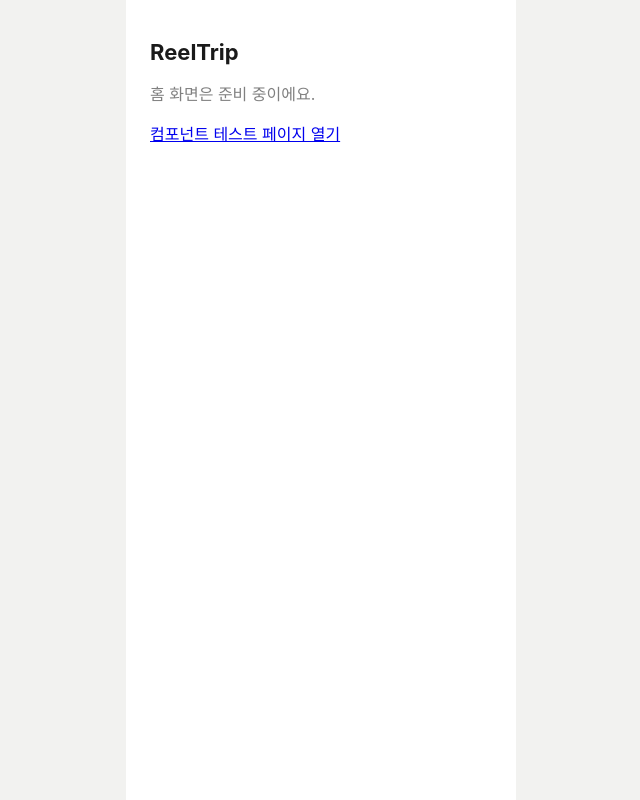
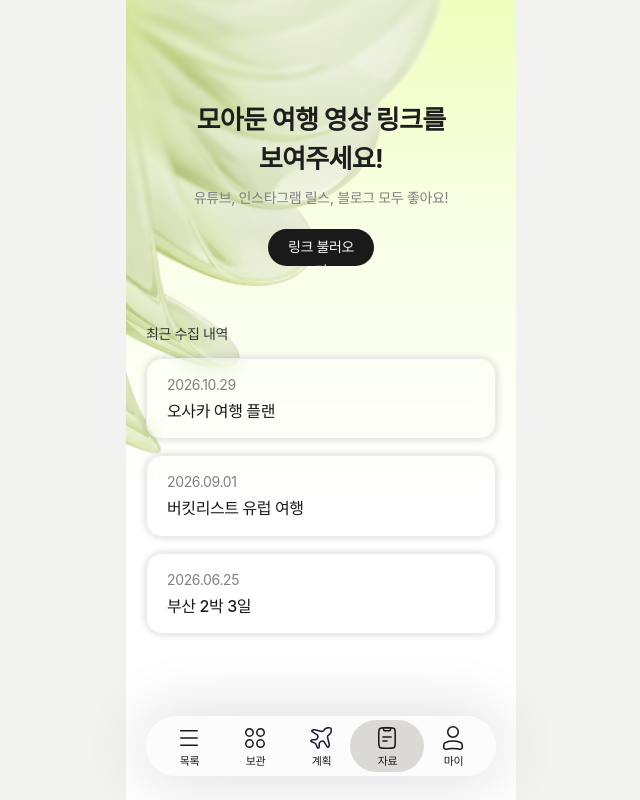
Before and after one commit to Reeltrip/Frontdoor, a React (Vite) app: page /home in a window 1280 px wide. Shown: the whole page, without its empty margins (319-959 px from the left). Built offline with nearby package versions, Linux system fonts and the light colour scheme; a web font is replaced by a local one.

Commit message:
feat: 홈 화면과 최근 수집 내역 목록 화면  추가 (#7)

```diff
--- /dev/null
+++ b/src/features/source/api/recentCollections.ts
@@ -0,0 +1,8 @@
+import type { RecentCollection } from "../model/recentCollection.types";
+
+// 빈 배열로 바꾸면 홈의 빈 화면(2-2)을 볼 수 있음
+export const FAKE_RECENT_COLLECTIONS: RecentCollection[] = [
+  { id: "fake-1", date: "2026.10.29", title: "오사카 여행 플랜" },
+  { id: "fake-2", date: "2026.09.01", title: "버킷리스트 유럽 여행" },
+  { id: "fake-3", date: "2026.06.25", title: "부산 2박 3일" },
+];
--- /dev/null
+++ b/src/features/source/model/recentCollection.types.ts
@@ -0,0 +1,5 @@
+export type RecentCollection = {
+  id: string;
+  date: string;
+  title: string;
+};
--- /dev/null
+++ b/src/features/source/ui/RecentCollectionCard.module.css
@@ -0,0 +1,25 @@
+.card {
+    padding: 14px 20px;
+    border: 1px solid var(--color-gray-50);
+    border-radius: 16px;
+    background: rgba(255, 255, 255, 0.12);
+    -webkit-backdrop-filter: blur(7.8px);
+    backdrop-filter: blur(7.8px);
+    box-shadow: 0 0 7.7px 0 rgba(26, 26, 26, 0.2);
+    list-style: none;
+}
+
+.date {
+    margin: 0;
+    font: var(--font-body2);
+    letter-spacing: var(--tracking);
+    color: var(--color-gray-500);
+}
+
+.title {
+    margin: 2px 0 0;
+    font: var(--font-body1);
+    font-weight: 500;
+    letter-spacing: var(--tracking);
+    color: var(--color-gray-900);
+}
--- /dev/null
+++ b/src/features/source/ui/RecentCollectionCard.tsx
@@ -0,0 +1,17 @@
+import type { RecentCollection } from "../model/recentCollection.types";
+import styles from "./RecentCollectionCard.module.css";
+
+type RecentCollectionCardProps = {
+  collection: RecentCollection;
+};
+
+export default function RecentCollectionCard({
+  collection,
+}: RecentCollectionCardProps) {
+  return (
+    <li className={styles.card}>
+      <p className={styles.date}>{collection.date}</p>
+      <p className={styles.title}>{collection.title}</p>
+    </li>
+  );
+}
--- a/src/pages/ComponentTestPage/demos.tsx
+++ b/src/pages/ComponentTestPage/demos.tsx
@@ -1,12 +1,16 @@
-import type { ReactNode } from 'react';
-import Button from '@/shared/components/Button';
-import ConfirmModal from '@/shared/components/ConfirmModal';
-import { LoadingArc, LoadingBlob, LoadingSpinner } from '@/shared/components/Loading';
-import { MapMarker } from '@/shared/components/Map';
-import PlaceCard from '@/features/place/ui/PlaceCard';
-import PlaceCardCompact from '@/features/place/ui/PlaceCardCompact';
-import CategoryChip from '@/features/place/ui/CategoryChip';
-import type { Place } from '@/features/place/model/place.types';
+import type { ReactNode } from "react";
+import Button from "@/shared/components/Button";
+import ConfirmModal from "@/shared/components/ConfirmModal";
+import {
+  LoadingArc,
+  LoadingBlob,
+  LoadingSpinner,
+} from "@/shared/components/Loading";
+import { MapMarker } from "@/shared/components/Map";
+import PlaceCard from "@/features/place/ui/PlaceCard";
+import PlaceCardCompact from "@/features/place/ui/PlaceCardCompact";
+import CategoryChip from "@/features/place/ui/CategoryChip";
+import type { Place } from "@/features/place/model/place.types";
 import {
   CalendarDemo,
   CategoryFilterDemo,
@@ -19,10 +23,11 @@ import {
   SegmentedButtonsDemo,
   TabBarDemo,
   TextFieldDemo,
-} from './DemoWidgets';
-import sampleFood from '@/shared/assets/images/sample-food.png';
-import sampleHotel from '@/shared/assets/images/sample-hotel.jpg';
-import sampleDonut from '@/shared/assets/images/sample-donut.jpg';
+} from "./DemoWidgets";
+import sampleFood from "@/shared/assets/images/sample-food.png";
+import sampleHotel from "@/shared/assets/images/sample-hotel.jpg";
+import sampleDonut from "@/shared/assets/images/sample-donut.jpg";
+import RecentCollectionCard from "@/features/source/ui/RecentCollectionCard";
 
 export type ComponentDemo = {
   /** 컴포넌트 이름 */
@@ -36,53 +41,92 @@ export type ComponentDemo = {
 
 // 가짜 데이터: 피그마 카드에 들어간 예시 그대로
 const FOOD_PLACE: Place = {
-  id: 'demo-food',
-  category: 'food',
-  name: '하카타 잇소 (博多一双)',
+  id: "demo-food",
+  category: "food",
+  name: "하카타 잇소 (博多一双)",
   imageUrl: sampleFood,
-  summary: ['하카타역 동쪽 도보 약 6~7분', '11:00~24:00'],
-  tag: '¥960~980',
+  summary: ["하카타역 동쪽 도보 약 6~7분", "11:00~24:00"],
+  tag: "¥960~980",
   reviewCount: 6500,
 };
 
 const HOTEL_PLACE: Place = {
-  id: 'demo-hotel',
-  category: 'accommodation',
-  name: 'JR 큐슈 호텔 블라썸 하카타 센트럴',
+  id: "demo-hotel",
+  category: "accommodation",
+  name: "JR 큐슈 호텔 블라썸 하카타 센트럴",
   imageUrl: sampleHotel,
-  summary: ['하카타역 도보 약 2분'],
-  tag: '공식 홈페이지 확인',
+  summary: ["하카타역 도보 약 2분"],
+  tag: "공식 홈페이지 확인",
 };
 
 const DONUT_PLACE: Place = {
-  id: 'demo-donut',
-  category: 'food',
+  id: "demo-donut",
+  category: "food",
   name: "I'm donut? 후쿠오카 텐진점",
   imageUrl: sampleDonut,
   summary: [],
-  address: '후쿠오카시 주오구 와타나베도리 5-24-30, 1층',
-  tag: '¥220~240',
+  address: "후쿠오카시 주오구 와타나베도리 5-24-30, 1층",
+  tag: "¥220~240",
   reviewCount: 1806,
 };
 
-const LIME_SCALE = ['10', '50', '100', '200', '300', '400', '500', '600', '700', '800', '900'];
-const GRAY_SCALE = ['0', '50', '100', '200', '300', '400', '500', '600', '700', '800', '900'];
-const TYPE_SCALE = ['display', 'h1', 'h2', 'h3', 'body1', 'body2', 'button', 'caption'];
+const LIME_SCALE = [
+  "10",
+  "50",
+  "100",
+  "200",
+  "300",
+  "400",
+  "500",
+  "600",
+  "700",
+  "800",
+  "900",
+];
+const GRAY_SCALE = [
+  "0",
+  "50",
+  "100",
+  "200",
+  "300",
+  "400",
+  "500",
+  "600",
+  "700",
+  "800",
+  "900",
+];
+const TYPE_SCALE = [
+  "display",
+  "h1",
+  "h2",
+  "h3",
+  "body1",
+  "body2",
+  "button",
+  "caption",
+];
 
 const noop = () => {};
 
 export const componentDemos: ComponentDemo[] = [
   {
-    name: 'DesignTokens',
-    path: 'app/styles/index.css',
-    description: '피그마 디자인시스템의 색·글자 크기',
+    name: "DesignTokens",
+    path: "app/styles/index.css",
+    description: "피그마 디자인시스템의 색·글자 크기",
     variants: [
-      { label: '라임', render: () => <ColorScale name="lime" steps={LIME_SCALE} /> },
-      { label: '회색', render: () => <ColorScale name="gray" steps={GRAY_SCALE} /> },
       {
-        label: '글자',
+        label: "라임",
+        render: () => <ColorScale name="lime" steps={LIME_SCALE} />,
+      },
+      {
+        label: "회색",
+        render: () => <ColorScale name="gray" steps={GRAY_SCALE} />,
+      },
+      {
+        label: "글자",
         render: () => (
-          <div style={{ width: '100%' }}>
+          <div style={{ width: "100%" }}>
             {TYPE_SCALE.map((type) => (
               <p key={type} className={`text-${type}`} style={{ margin: 0 }}>
                 {type} 후쿠오카 여행
@@ -94,25 +138,32 @@ export const componentDemos: ComponentDemo[] = [
     ],
   },
   {
-    name: 'TabBar',
-    path: 'shared/components/TabBar',
-    description: '하단에 떠 있는 메뉴. 눌러서 선택 이동 확인',
+    name: "TabBar",
+    path: "shared/components/TabBar",
+    description: "하단에 떠 있는 메뉴. 눌러서 선택 이동 확인",
     variants: [
-      { label: '목록 선택', render: () => <TabBarDemo initialTab="menu" /> },
-      { label: '계획 선택', render: () => <TabBarDemo initialTab="plan" /> },
-      { label: '마이 선택', render: () => <TabBarDemo initialTab="profile" /> },
+      { label: "목록 선택", render: () => <TabBarDemo initialTab="menu" /> },
+      { label: "계획 선택", render: () => <TabBarDemo initialTab="plan" /> },
+      { label: "마이 선택", render: () => <TabBarDemo initialTab="profile" /> },
     ],
   },
   {
-    name: 'Button',
-    path: 'shared/components/Button',
+    name: "Button",
+    path: "shared/components/Button",
     variants: [
-      { label: '기본', render: () => <Button>다음</Button> },
-      { label: '비활성', render: () => <Button disabled>다음</Button> },
+      { label: "기본", render: () => <Button>다음</Button> },
+      { label: "비활성", render: () => <Button disabled>다음</Button> },
       {
-        label: '모달용 (md)',
+        label: "모달용 (md)",
         render: () => (
-          <div style={{ display: 'grid', gridTemplateColumns: '1fr 1fr', gap: 13, width: 310 }}>
+          <div
+            style={{
+              display: "grid",
+              gridTemplateColumns: "1fr 1fr",
+              gap: 13,
+              width: 310,
+            }}
+          >
             <Button variant="outline" size="md">
               직접 쓰기
             </Button>
@@ -121,7 +172,7 @@ export const componentDemos: ComponentDemo[] = [
         ),
       },
       {
-        label: '어두운 화면 (glass) · 비활성',
+        label: "어두운 화면 (glass) · 비활성",
         render: () => (
           <DarkBox>
             <Button variant="glass">생성하기</Button>
@@ -134,37 +185,42 @@ export const componentDemos: ComponentDemo[] = [
     ],
   },
   {
-    name: 'SegmentedButtons',
-    path: 'shared/components/SegmentedButtons',
-    description: '둘 중 하나 고르기. 눌러서 바꾸기 확인',
-    variants: [{ label: '기본', render: () => <SegmentedButtonsDemo /> }],
+    name: "SegmentedButtons",
+    path: "shared/components/SegmentedButtons",
+    description: "둘 중 하나 고르기. 눌러서 바꾸기 확인",
+    variants: [{ label: "기본", render: () => <SegmentedButtonsDemo /> }],
   },
   {
-    name: 'LabeledInput',
-    path: 'shared/components/LabeledInput',
-    description: '어두운 화면용 제목 + 입력칸. 눌러서 입력 중 모양 확인',
-    variants: [{ label: '비어 있음 · 입력함', render: () => <LabeledInputDemo /> }],
-  },
-  {
-    name: 'Calendar',
-    path: 'shared/components/Calendar',
-    description: '여행 기간 선택. 시작일 → 종료일 순서로 눌러 보기',
-    variants: [{ label: '기간 선택', render: () => <CalendarDemo /> }],
-  },
-  {
-    name: 'TextField',
-    path: 'shared/components/TextField',
+    name: "LabeledInput",
+    path: "shared/components/LabeledInput",
+    description: "어두운 화면용 제목 + 입력칸. 눌러서 입력 중 모양 확인",
     variants: [
-      { label: '비어 있음', render: () => <TextFieldDemo initialValue="" /> },
-      { label: '입력함', render: () => <TextFieldDemo initialValue="후쿠오카" /> },
+      { label: "비어 있음 · 입력함", render: () => <LabeledInputDemo /> },
     ],
   },
   {
-    name: 'ConfirmModal',
-    path: 'shared/components/ConfirmModal',
+    name: "Calendar",
+    path: "shared/components/Calendar",
+    description: "여행 기간 선택. 시작일 → 종료일 순서로 눌러 보기",
+    variants: [{ label: "기간 선택", render: () => <CalendarDemo /> }],
+  },
+  {
+    name: "TextField",
+    path: "shared/components/TextField",
+    variants: [
+      { label: "비어 있음", render: () => <TextFieldDemo initialValue="" /> },
+      {
+        label: "입력함",
+        render: () => <TextFieldDemo initialValue="후쿠오카" />,
+      },
+    ],
+  },
+  {
+    name: "ConfirmModal",
+    path: "shared/components/ConfirmModal",
     variants: [
       {
-        label: '링크 불러오기',
+        label: "링크 불러오기",
         render: () => (
           <ConfirmModal
             isOpen
@@ -180,7 +236,7 @@ export const componentDemos: ComponentDemo[] = [
         ),
       },
       {
-        label: '변경사항 저장',
+        label: "변경사항 저장",
         render: () => (
           <ConfirmModal
             isOpen
@@ -196,7 +252,7 @@ export const componentDemos: ComponentDemo[] = [
         ),
       },
       {
-        label: '여행 계획 완성 (어두운 모달)',
+        label: "여행 계획 완성 (어두운 모달)",
         render: () => (
           <ConfirmModal
             isOpen
@@ -213,7 +269,7 @@ export const componentDemos: ComponentDemo[] = [
         ),
       },
       {
-        label: '숙소 위치 묻기',
+        label: "숙소 위치 묻기",
         render: () => (
           <ConfirmModal
             isOpen
@@ -228,44 +284,89 @@ export const componentDemos: ComponentDemo[] = [
           />
         ),
       },
-      { label: '화면 위에 띄우기', render: () => <ModalDemo /> },
+      { label: "화면 위에 띄우기", render: () => <ModalDemo /> },
     ],
   },
   {
-    name: 'PlaceCard',
-    path: 'features/place/ui/PlaceCard',
-    description: '사진 위 큰 요약 카드',
+    name: "PlaceCard",
+    path: "features/place/ui/PlaceCard",
+    description: "사진 위 큰 요약 카드",
     variants: [
-      { label: '기본', render: () => <PlaceCard place={FOOD_PLACE} /> },
-      { label: '이름이 길 때 (말줄임)', render: () => <PlaceCard place={HOTEL_PLACE} /> },
+      { label: "기본", render: () => <PlaceCard place={FOOD_PLACE} /> },
+      {
+        label: "이름이 길 때 (말줄임)",
+        render: () => <PlaceCard place={HOTEL_PLACE} />,
+      },
     ],
   },
   {
-    name: 'PlaceCardCompact',
-    path: 'features/place/ui/PlaceCardCompact',
-    description: '흰 바탕 작은 요약 카드',
-    variants: [{ label: '기본', render: () => <PlaceCardCompact place={DONUT_PLACE} /> }],
-  },
-  {
-    name: 'CategoryChip',
-    path: 'features/place/ui/CategoryChip',
+    name: "PlaceCardCompact",
+    path: "features/place/ui/PlaceCardCompact",
+    description: "흰 바탕 작은 요약 카드",
     variants: [
-      { label: '선택 안 함', render: () => <CategoryChip category="food" isSelected={false} /> },
-      { label: '선택함', render: () => <CategoryChip category="food" isSelected /> },
-      { label: '눌러서 바꾸기', render: () => <ChipDemo /> },
-      { label: '전체 필터 (눌러서 바꾸기)', render: () => <CategoryFilterDemo /> },
-      { label: '아이콘 없는 카테고리 (교통)', render: () => <CategoryChip category="transportation" isSelected={false} /> },
+      { label: "기본", render: () => <PlaceCardCompact place={DONUT_PLACE} /> },
     ],
   },
   {
-    name: 'MapMarker',
-    path: 'shared/components/Map/MapMarker',
-    description: '지도 위 장소 노드',
+    name: "CategoryChip",
+    path: "features/place/ui/CategoryChip",
     variants: [
       {
-        label: '기본 · 선택 · 다른 일자',
+        label: "선택 안 함",
+        render: () => <CategoryChip category="food" isSelected={false} />,
+      },
+      {
+        label: "선택함",
+        render: () => <CategoryChip category="food" isSelected />,
+      },
+      { label: "눌러서 바꾸기", render: () => <ChipDemo /> },
+      {
+        label: "전체 필터 (눌러서 바꾸기)",
+        render: () => <CategoryFilterDemo />,
+      },
+      {
+        label: "아이콘 없는 카테고리 (교통)",
         render: () => (
-          <div style={{ display: 'flex', alignItems: 'flex-end', gap: 32, padding: 12 }}>
+          <CategoryChip category="transportation" isSelected={false} />
+        ),
+      },
+    ],
+  },
+  {
+    name: "RecentCollectionCard",
+    path: "features/source/ui/RecentCollectionCard",
+    description: "홈의 최근 수집 내역 한 줄",
+    variants: [
+      {
+        label: "기본",
+        render: () => (
+          <RecentCollectionCard
+            collection={{
+              id: "demo",
+              date: "2026.10.29",
+              title: "오사카 여행 플랜",
+            }}
+          />
+        ),
+      },
+    ],
+  },
+  {
+    name: "MapMarker",
+    path: "shared/components/Map/MapMarker",
+    description: "지도 위 장소 노드",
+    variants: [
+      {
+        label: "기본 · 선택 · 다른 일자",
+        render: () => (
+          <div
+            style={{
+              display: "flex",
+              alignItems: "flex-end",
+              gap: 32,
+              padding: 12,
+            }}
+          >
             <MapMarker imageUrl={sampleDonut} name="I'm donut?" />
             <MapMarker imageUrl={sampleDonut} name="I'm donut?" size="lg" />
             <MapMarker imageUrl={sampleDonut} name="I'm donut?" isMuted />
@@ -275,14 +376,14 @@ export const componentDemos: ComponentDemo[] = [
     ],
   },
   {
-    name: 'Loading',
-    path: 'shared/components/Loading',
-    description: 'speed prop으로 회전 속도 배율 조절 (기본 1)',
+    name: "Loading",
+    path: "shared/components/Loading",
+    description: "speed prop으로 회전 속도 배율 조절 (기본 1)",
     variants: [
-      { label: '속도 조절', render: () => <LoadingSpeedDemo /> },
-      { label: '작은 스피너', render: () => <LoadingSpinner /> },
-      { label: '회색 호', render: () => <LoadingArc /> },
-      { label: '분석 중 (큰 로딩)', render: () => <LoadingBlob /> },
+      { label: "속도 조절", render: () => <LoadingSpeedDemo /> },
+      { label: "작은 스피너", render: () => <LoadingSpinner /> },
+      { label: "회색 호", render: () => <LoadingArc /> },
+      { label: "분석 중 (큰 로딩)", render: () => <LoadingBlob /> },
     ],
   },
 ];
--- /dev/null
+++ b/src/pages/HomePage/HomePage.module.css
@@ -0,0 +1,94 @@
+.page {
+    position: relative;
+    isolation: isolate;
+    display: flex;
+    flex-direction: column;
+    min-height: 100dvh;
+    padding: 0 20px;
+    background: linear-gradient(180deg, var(--color-lime-50) 0%, var(--color-lime-10) 28%, var(--color-bg) 62%);
+}
+
+.background {
+    position: absolute;
+    top: -71px;
+    left: -26px;
+    z-index: -1;
+    width: 378px;
+    height: 672px;
+    pointer-events: none;
+}
+
+.backgroundFrame {
+    position: absolute;
+    inset: 0;
+    z-index: -1;
+    overflow: hidden;
+    pointer-events: none;
+}
+
+.header {
+    display: flex;
+    flex-direction: column;
+    align-items: center;
+    margin-top: 100px;
+    text-align: center;
+}
+
+.title {
+    margin: 0;
+    font: var(--font-h1);
+    letter-spacing: var(--tracking);
+    color: #1e1e1e;
+}
+
+.description {
+    margin: 8px 0 0;
+    font: var(--font-body2);
+    font-weight: 400;
+    letter-spacing: var(--tracking);
+    color: var(--color-gray-500);
+}
+
+.loadButton {
+    height: 37px;
+    width: 106px;
+    margin-top: 19px;
+    padding: 6px 16px 6px 16px;
+    border: none;
+    border-radius: 41px;
+    background: var(--color-gray-900);
+    font: var(--font-body2);
+    letter-spacing: var(--tracking);
+    color: var(--color-white);
+    cursor: pointer;
+}
+
+.recent {
+    margin-top: 56px;
+    padding-bottom: 40px;
+}
+
+.recentTitle {
+    margin: 0 0 12px;
+    font: var(--font-body2);
+    font-weight: 500;
+    letter-spacing: var(--tracking);
+    color: var(--color-gray-800);
+}
+
+.recentList {
+    display: flex;
+    flex-direction: column;
+    gap: 16px;
+    margin: 0;
+    padding: 0;
+}
+
+
+.page .tabBar {
+    position: sticky;
+    bottom: calc(24px + env(safe-area-inset-bottom));
+    align-self: center;
+    margin-top: auto;
+    margin-bottom: calc(24px + env(safe-area-inset-bottom));
+}
--- a/src/pages/HomePage/HomePage.tsx
+++ b/src/pages/HomePage/HomePage.tsx
@@ -1,13 +1,58 @@
-import { Link } from 'react-router';
-import { canSeeDevPages } from '@/shared/lib/env';
+import { useNavigate } from "react-router";
+import TabBar from "@/shared/components/TabBar";
+import linkBg from "@/shared/assets/images/link-bg.png";
+import RecentCollectionCard from "@/features/source/ui/RecentCollectionCard";
+import { FAKE_RECENT_COLLECTIONS } from "@/features/source/api/recentCollections";
+import styles from "./HomePage.module.css";
 
-// 임시 홈 화면. 링크 추가 화면이 나오면 교체
 export default function HomePage() {
+  const navigate = useNavigate();
+  const recentCollections = FAKE_RECENT_COLLECTIONS;
+  const hasRecentCollections = recentCollections.length > 0;
+
+  const handleLoadLinkClick = () => {
+    navigate("/links/new");
+  };
+
   return (
-    <main style={{ padding: 24 }}>
-      <h1 style={{ fontSize: 22 }}>ReelTrip</h1>
-      <p style={{ color: 'var(--color-text-sub)' }}>홈 화면은 준비 중이에요.</p>
-      {canSeeDevPages && <Link to="/dev/components">컴포넌트 테스트 페이지 열기</Link>}
+    <main className={styles.page}>
+      <div className={styles.backgroundFrame} aria-hidden>
+        <img className={styles.background} src={linkBg} alt="" />
+      </div>
+
+      <header className={styles.header}>
+        <h1 className={styles.title}>
+          모아둔 여행 영상 링크를
+          <br />
+          보여주세요!
+        </h1>
+        <p className={styles.description}>
+          유튜브, 인스타그램 릴스, 블로그 모두 좋아요!
+        </p>
+        <button
+          type="button"
+          className={styles.loadButton}
+          onClick={handleLoadLinkClick}
+        >
+          링크 불러오기
+        </button>
+      </header>
+
+      {hasRecentCollections && (
+        <section className={styles.recent}>
+          <h2 className={styles.recentTitle}>최근 수집 내역</h2>
+          <ul className={styles.recentList}>
+            {recentCollections.map((collection) => (
+              <RecentCollectionCard
+                key={collection.id}
+                collection={collection}
+              />
+            ))}
+          </ul>
+        </section>
+      )}
+
+      <TabBar activeTab="sources" className={styles.tabBar} />
     </main>
   );
 }
```
Also changed, not shown: src/shared/assets/images/link-bg.png (added).
